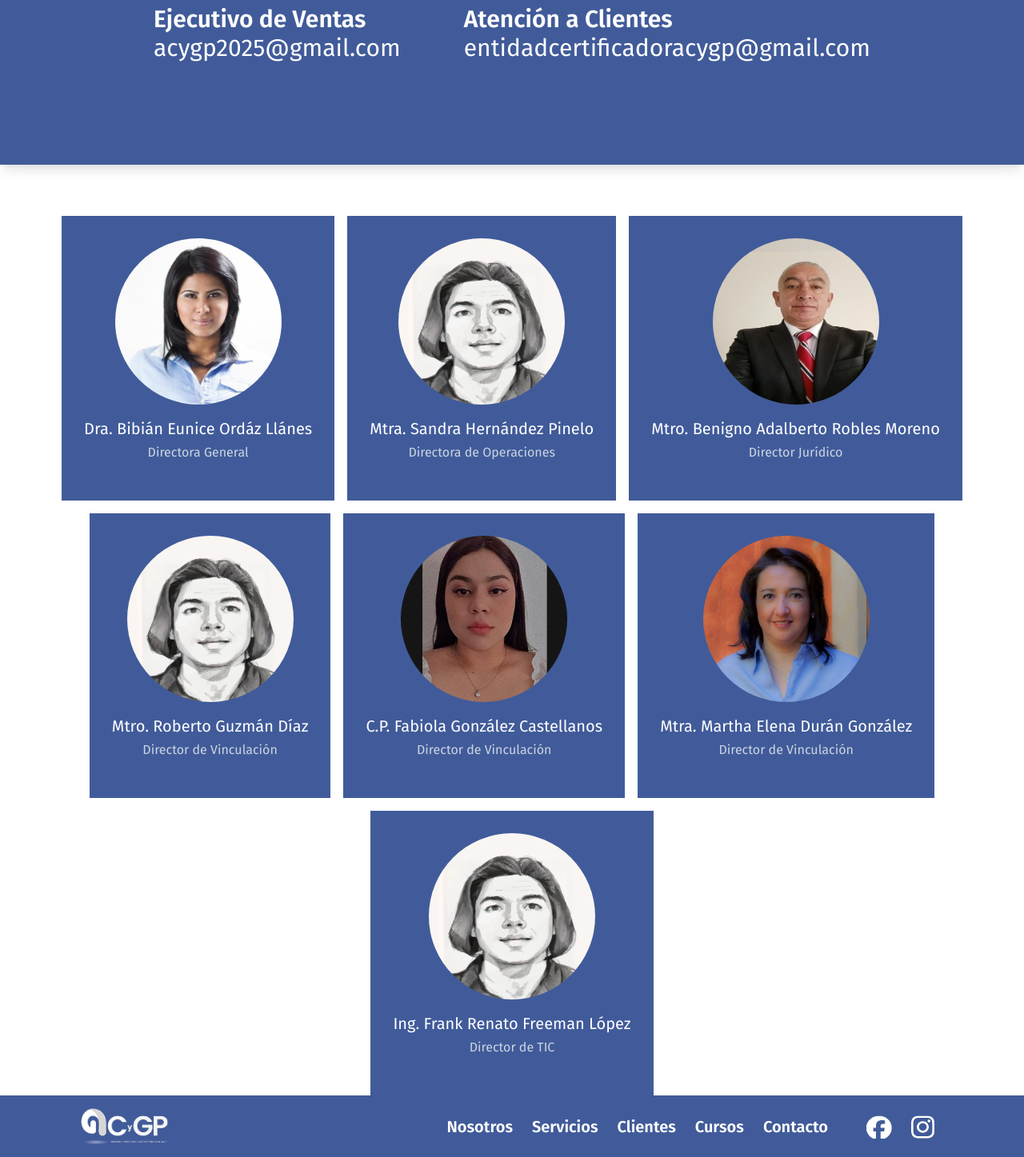
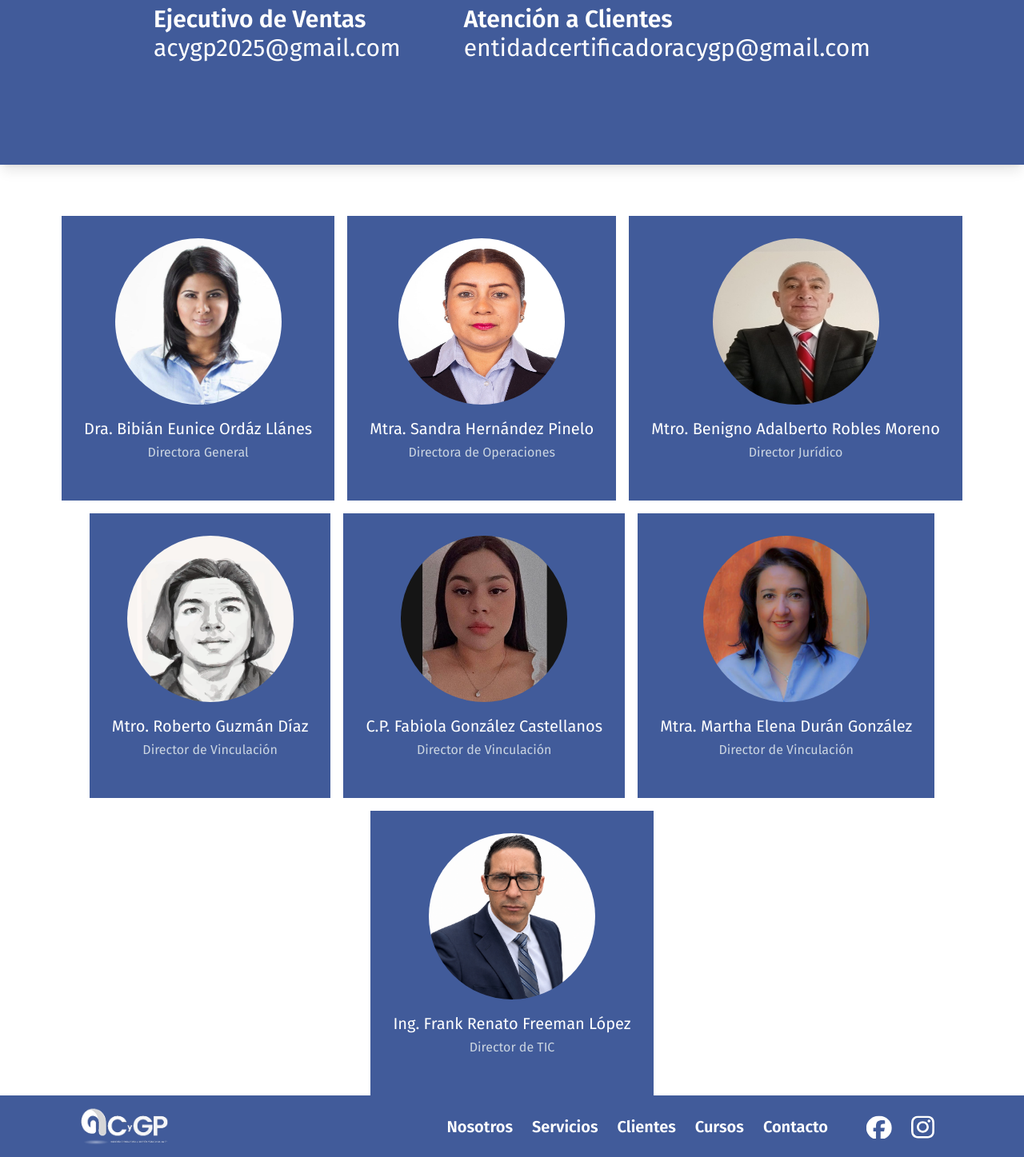
Before and after one commit to figuitiko/acygp, a Next.js app: page /about in a window 1280 px wide. Shown: the part 2638-4085 px from the top of the page at 80% size. Built offline with nearby package versions, Linux system fonts and the light colour scheme.

Commit message:
feat: add team member images for Sandra and Frank

```diff
--- a/src/app/about/constants.ts
+++ b/src/app/about/constants.ts
@@ -9,7 +9,7 @@ export const workersData: WorkerBoxProps[] = [
   },
   {
     workerName: "Mtra. Sandra Hernández Pinelo",
-    workerImgSrc: "/images/about/placeholder.webp",
+    workerImgSrc: "/images/team/sandra.jpeg",
     workerRole: "Directora de Operaciones",
     workerDescription: "",
   },
@@ -39,7 +39,7 @@ export const workersData: WorkerBoxProps[] = [
   },
   {
     workerName: "Ing. Frank Renato Freeman López",
-    workerImgSrc: "/images/about/placeholder.webp",
+    workerImgSrc: "/images/team/frank.png",
     workerRole: "Director de TIC",
     workerDescription: "",
   },
```
Also changed, not shown: public/images/team/frank.png (added), public/images/team/sandra.jpeg (added).
